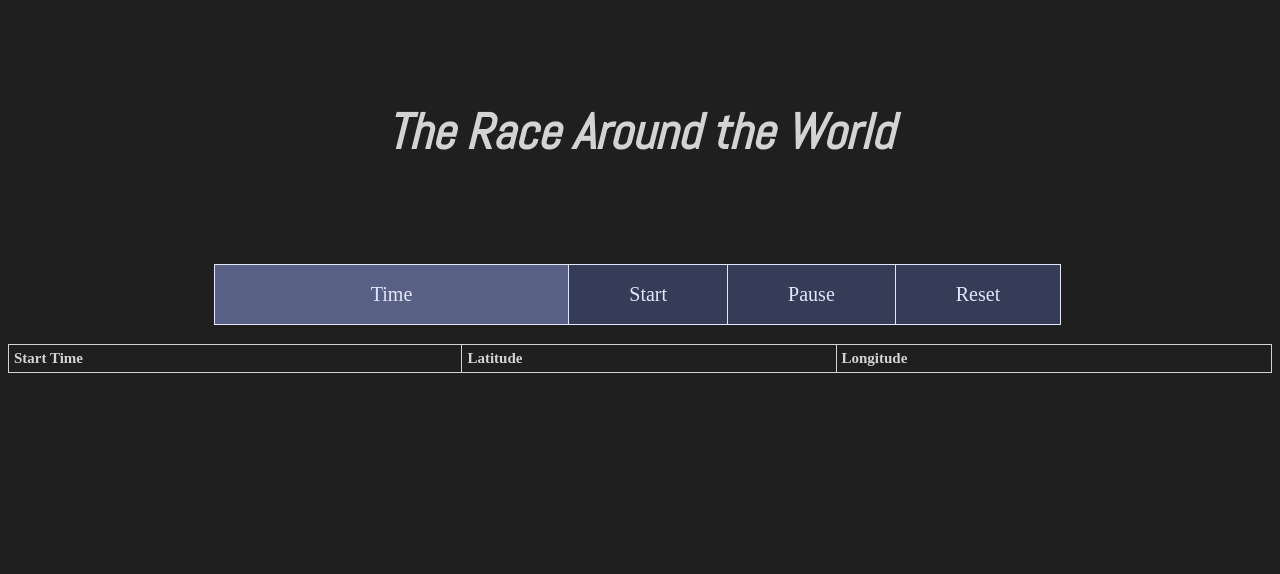
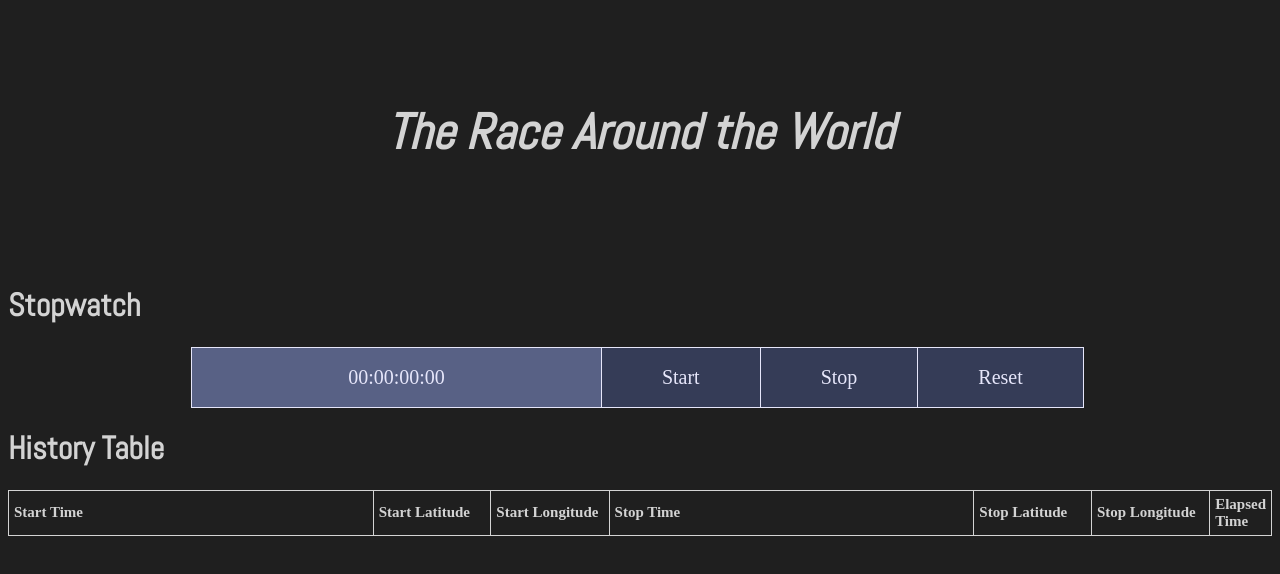
Before and after one commit to johnyu763/ClickTimeChallenge, a plain HTML site: page index.html in a window 1280 px wide. Drawn offline with Linux system fonts and the light colour scheme; a small style sheet from the web is missing.

Commit message:
Update index.html

```diff
--- a/index.html
+++ b/index.html
@@ -6,18 +6,23 @@
 </head>
 <body>
   <h1 class="title"> The Race Around the World  </h1>
+  <h1> Stopwatch </h1>
   <div class="buttonbar">
-    <button onclick="startStopWatch()" class="button timer">Time</button>
+    <button onclick="startStopWatch()" class="button timer">00:00:00:00</button>
     <button onclick="startStopWatch()" class="startWatch button">Start</button>
-    <button onclick="pauseStopWatch()" class="pauseWatch button">Pause</button>
+    <button onclick="pauseStopWatch()" class="pauseWatch button">Stop</button>
     <button onclick="resetStopWatch()" class="pauseWatch button">Reset</button>
   </div>
-
+  <h1>History Table</h1>
   <table style="width:100%">
   <tr>
-    <th>Start Time</th>
-    <th>Latitude</th>
-    <th>Longitude</th>
+    <th class="date">Start Time</th>
+    <th class="location">Start Latitude</th>
+    <th class="location">Start Longitude</th>
+    <th class="date">Stop Time</th>
+    <th class="location">Stop Latitude</th>
+    <th class="location">Stop Longitude</th>
+    <th>Elapsed Time</th>
   </tr>
   </table>
   <script type="application/javascript" src="script.js"></script>
```
